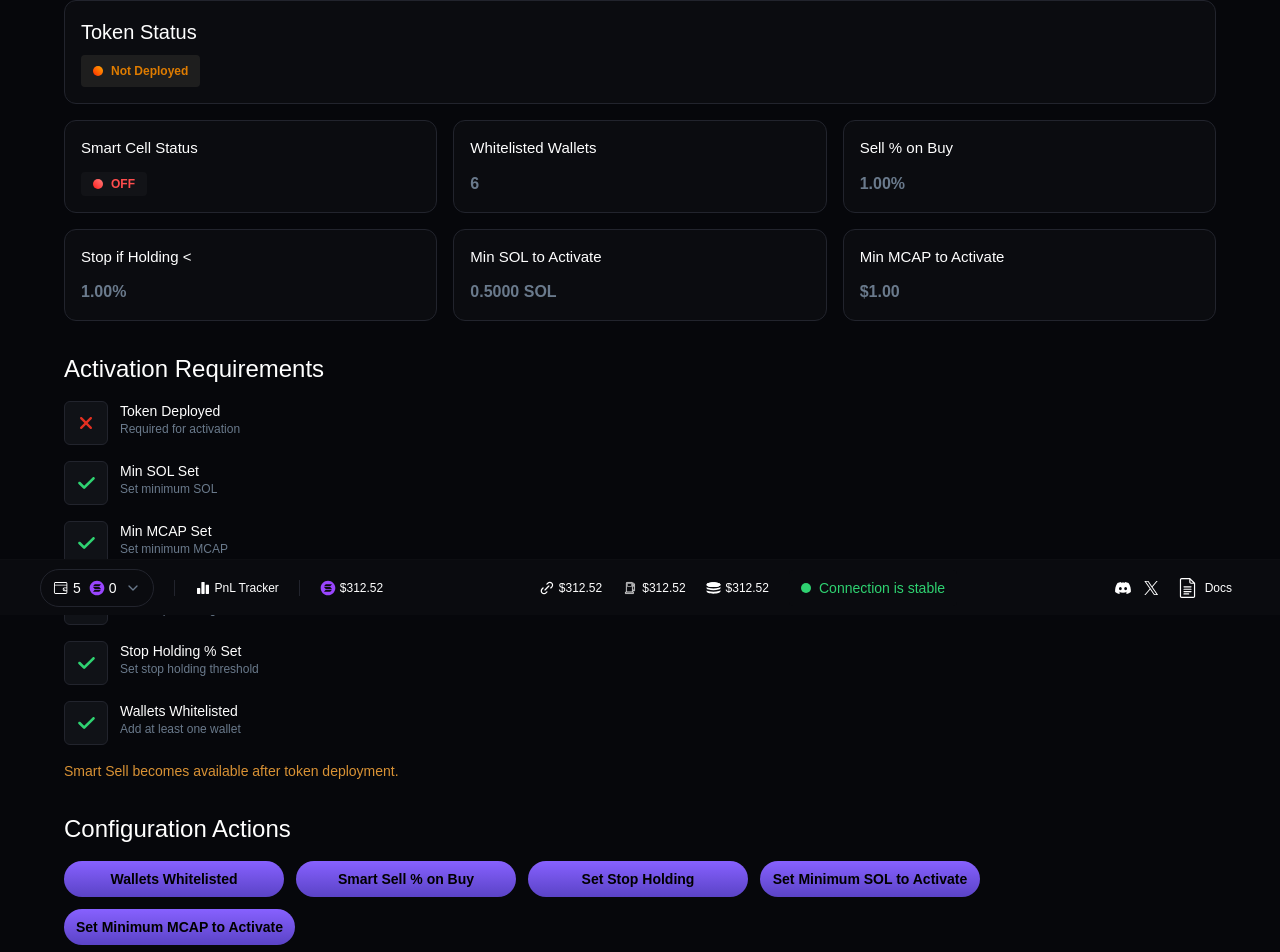
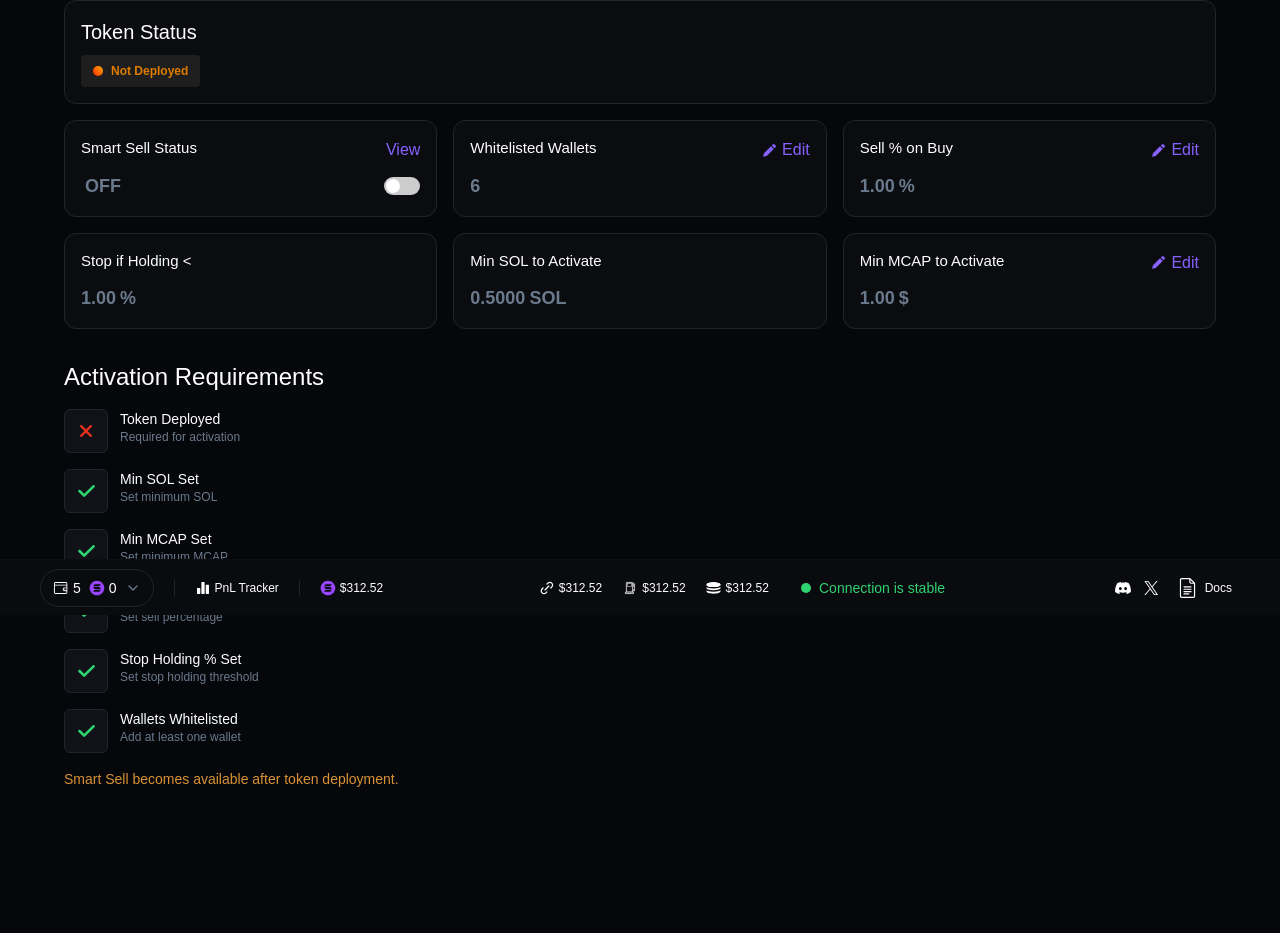
Before and after one commit to JaiKumarSuther/ventor, a Next.js app: page /features/smart-sell in a window 1280 px wide. Shown: the part 185-1137 px from the top of the page. Built offline with nearby package versions, Linux system fonts and the light colour scheme.

Commit message:
fixed build error

```diff
--- a/app/(MainMenu)/features/overview/page.tsx
+++ b/app/(MainMenu)/features/overview/page.tsx
@@ -113,7 +113,7 @@ export default function OverviewPage() {
       <div className="flex flex-wrap gap-2">
         <GradientButton label="Add Batch" className="px-4 py-[6px]" />
         <GradientButton label="Add Wallet" className="px-4 py-[6px]" />
-        <button className="border-[1.5px] text-sm font-semibold cursor-pointer text-[#5A43C6] border-[#5A43C6] rounded-full px-4 py-[6px]">
+        <button className="border-[1.5px] text-sm font-semibold cursor-pointer text-[#5A43C6] border-[#5A43C6] hover:bg-[#5b43c614] rounded-full px-4 py-[6px]">
           Configure
         </button>
       </div>
--- a/app/(MainMenu)/features/smart-sell/page.tsx
+++ b/app/(MainMenu)/features/smart-sell/page.tsx
@@ -1,18 +1,36 @@
 "use client";
 
-import GradientButton from "@/components/ui/GradientButton";
+// import GradientButton from "@/components/ui/GradientButton";
+import CustomToggleSwitch from "@/components/ui/CustomToggleSwitch";
 import Image from "next/image";
-import React from "react";
+import React, { useState } from "react";
 
 export default function SmartSell() {
-  const statusCards = [
-    { label: "Smart Cell Status", value: "OFF" },
-    { label: "Whitelisted Wallets", value: "6" },
-    { label: "Sell % on Buy", value: "1.00%" },
-    { label: "Stop if Holding <", value: "1.00%" },
-    { label: "Min SOL to Activate", value: "0.5000 SOL" },
-    { label: "Min MCAP to Activate", value: "$1.00" },
+  const initialStatusCards = [
+    {
+      key: "smartSell",
+      label: "Smart Sell Status",
+      value: "OFF",
+      editable: false,
+      viewable: true,
+      toggle: true,
+    },
+    { key: "wallets", label: "Whitelisted Wallets", value: "6", editable: true },
+    { key: "sellOnBuy", label: "Sell % on Buy", value: "1.00%", editable: true },
+    { key: "stopIfHolding", label: "Stop if Holding <", value: "1.00%" },
+    { key: "minSol", label: "Min SOL to Activate", value: "0.5000 SOL" },
+    { key: "minMcap", label: "Min MCAP to Activate", value: "$1.00", editable: true },
   ];
+
+  const [statusCardValues, setStatusCardValues] = useState(
+    initialStatusCards.reduce((acc, item) => {
+      const numericPart = item.value.match(/[0-9.]+/)?.[0] || "";
+      acc[item.key] = numericPart;
+      return acc;
+    }, {} as Record<string, string>)
+  );
+
+  const [editingKey, setEditingKey] = useState<string | null>(null);
 
   const requirements = [
     { label: "Token Deployed", met: false },
@@ -23,13 +41,24 @@ export default function SmartSell() {
     { label: "Wallets Whitelisted", met: true },
   ];
 
-  const configButtons = [
-    "Wallets Whitelisted",
-    "Smart Sell % on Buy",
-    "Set Stop Holding",
-    "Set Minimum SOL to Activate",
-    "Set Minimum MCAP to Activate",
-  ];
+  const [tpStates, setTpStates] = useState({
+    smartSell: false,
+  });
+
+  const handleTpToggle = (key: keyof typeof tpStates) => {
+    setTpStates((prev) => ({ ...prev, [key]: !prev[key] }));
+  };
+
+  const handleInlineChange = (key: string, value: string) => {
+    if (/^[0-9]*\.?[0-9]*$/.test(value) || value === "") {
+      setStatusCardValues((prev) => ({ ...prev, [key]: value }));
+    }
+  };
+
+  const getUnit = (value: string): string => {
+    const match = value.match(/[a-zA-Z%$]+/g);
+    return match ? match.join("") : "";
+  };
 
   return (
     <div className="p-4 md:p-6 space-y-8">
@@ -44,9 +73,74 @@ export default function SmartSell() {
 
         {/* Status Cards */}
         <div className="grid grid-cols-1 sm:grid-cols-2 lg:grid-cols-3 gap-4">
-          {statusCards.map((item, index) => (
-            <StatusCard key={index} {...item} />
-          ))}
+          {initialStatusCards.map((item, index) => {
+            const unit = getUnit(item.value);
+
+            return (
+              <div
+                key={index}
+                className="flex flex-col gap-2 bg-[#FFFFFF05] p-4 rounded-xl border border-[#22242D] relative"
+              >
+                <div className="flex items-center justify-between">
+                  <div className="text-[15px] text-[#FFFFFF] mb-1">{item.label}</div>
+                  {(item.editable || item.viewable) && (
+                    <button
+                      onClick={() => {
+                        if (item.editable) setEditingKey(item.key);
+                      }}
+                      className="flex items-center cursor-pointer text-[#8761FF] font-medium gap-1"
+                    >
+                      {item.editable ? (
+                        <>
+                          <Image src="/assets/edit.svg" alt="Edit" width={17} height={17} />
+                          Edit
+                        </>
+                      ) : (
+                        <>View</>
+                      )}
+                    </button>
+                  )}
+                </div>
+
+                <div className="flex items-center justify-between">
+                  {item.key === "smartSell" &&
+                  statusCardValues[item.key].toLowerCase() === "off" ? (
+                    <div className="flex items-center gap-2 text-xs text-[#FF4D4D] font-semibold bg-[#6E6E6E12] px-3 py-1 rounded-[4px] w-fit">
+                      <div className="w-2.5 h-2.5 rounded-full bg-gradient-to-tr from-[#FF0000] via-[#FF4D4D] to-[#FF7B7B]" />
+                      OFF
+                    </div>
+                  ) : editingKey === item.key ? (
+                    <div className="flex items-center gap-1">
+                      <input
+                        type="text"
+                        value={statusCardValues[item.key]}
+                        autoFocus
+                        onChange={(e) => handleInlineChange(item.key, e.target.value)}
+                        onBlur={() => setEditingKey(null)}
+                        className="bg-transparent border border-[#333] text-white px-2 py-1 rounded w-[100px] outline-none"
+                      />
+                      <span className="text-white text-base font-semibold">{unit}</span>
+                    </div>
+                  ) : (
+                    <div className="text-lg font-semibold text-[#6A7A8C]">
+                      {statusCardValues[item.key]}
+                      {unit && <span className="ml-1">{unit}</span>}
+                    </div>
+                  )}
+
+                  {item.toggle && (
+                    <CustomToggleSwitch
+                      id={`tp-${item.key}-status`}
+                      checked={tpStates[item.key as keyof typeof tpStates]}
+                      onChange={() =>
+                        handleTpToggle(item.key as keyof typeof tpStates)
+                      }
+                    />
+                  )}
+                </div>
+              </div>
+            );
+          })}
         </div>
       </div>
 
@@ -62,21 +156,6 @@ export default function SmartSell() {
           Smart Sell becomes available after token deployment.
         </p>
       </div>
-
-      {/* Configuration Buttons */}
-     <div>
-  <SectionTitle>Configuration Actions</SectionTitle>
-  <div className="flex flex-wrap justify-center sm:justify-start gap-3">
-    {configButtons.map((label, index) => (
-      <GradientButton
-        key={index}
-        label={label}
-        className="px-3 py-2 w-full sm:w-auto min-w-[200px] sm:min-w-[220px]"
-      />
-    ))}
-  </div>
-</div>
-
     </div>
   );
 }
@@ -100,30 +179,6 @@ function Card({
 
 function SectionTitle({ children }: { children: React.ReactNode }) {
   return <h3 className="text-white text-2xl mb-4">{children}</h3>;
-}
-
-function StatusCard({
-  label,
-  value,
-}: {
-  label: string;
-  value: string;
-}) {
-  const isOff = value.toLowerCase() === "off";
-
-  return (
-    <div className="flex flex-col gap-2 bg-[#FFFFFF05] p-4 rounded-xl border border-[#22242D]">
-      <div className="text-[15px] text-[#FFFFFF] mb-1">{label}</div>
-      {isOff ? (
-        <div className="flex items-center gap-2 text-xs text-[#FF4D4D] font-semibold bg-[#6E6E6E12] px-3 py-1 rounded-[4px] w-fit">
-          <div className="w-2.5 h-2.5 rounded-full bg-gradient-to-tr from-[#FF0000] via-[#FF4D4D] to-[#FF7B7B]" />
-          OFF
-        </div>
-      ) : (
-        <div className="text-[16px] font-semibold text-[#6A7A8C]">{value}</div>
-      )}
-    </div>
-  );
 }
 
 function RequirementItem({ label, met }: { label: string; met: boolean }) {
```
